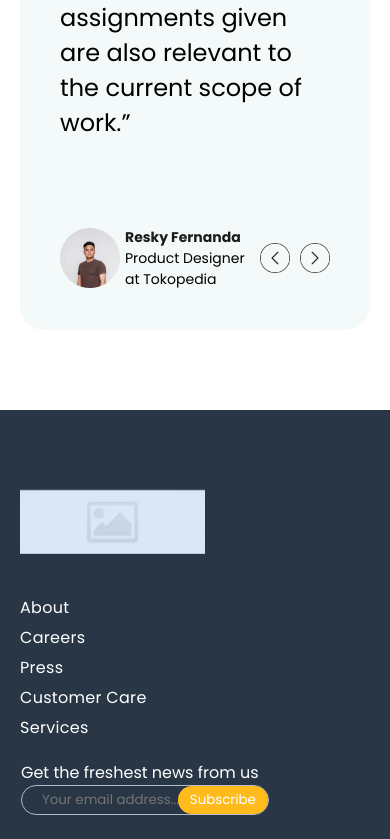
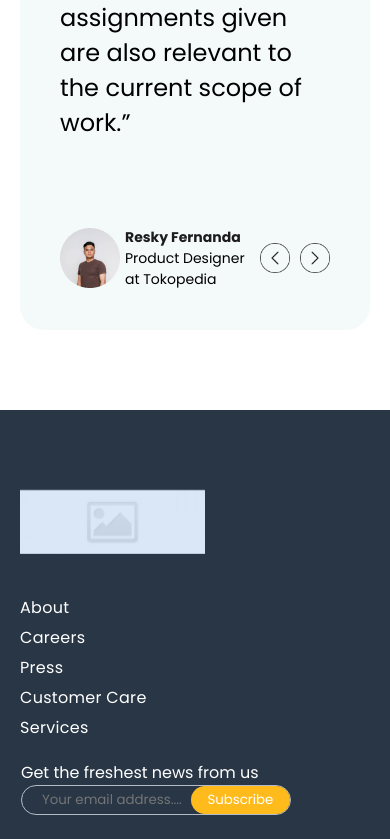
Before and after one commit to tarekshenawy/Solar-company, a plain HTML site: page index.html in a window 390 px wide. Shown: the part 9783-10622 px from the top of the page. Drawn offline with Linux system fonts and the light colour scheme; files whose address does not match are found by name.

Commit message:
add style

```diff
--- a/style.css
+++ b/style.css
@@ -937,11 +937,11 @@ nav .nav-list .nav-home{
     gap: 5px;
 }
 .footer-top .right{
-    width: 250px;
+    width: 320px;
 }
 
 .footer-top .right div{
-    width:100%;
+    width: 270px;
     height: 30px;
 }
 .footer-top .right input{
@@ -949,8 +949,8 @@ nav .nav-list .nav-home{
 }
 .footer-top .right button{
     width: 40%;
-      display: flex;
-     justify-content: center;
+    display: flex;
+    justify-content: center;
     align-items: center;
 }
 .footer-bottom{
```
